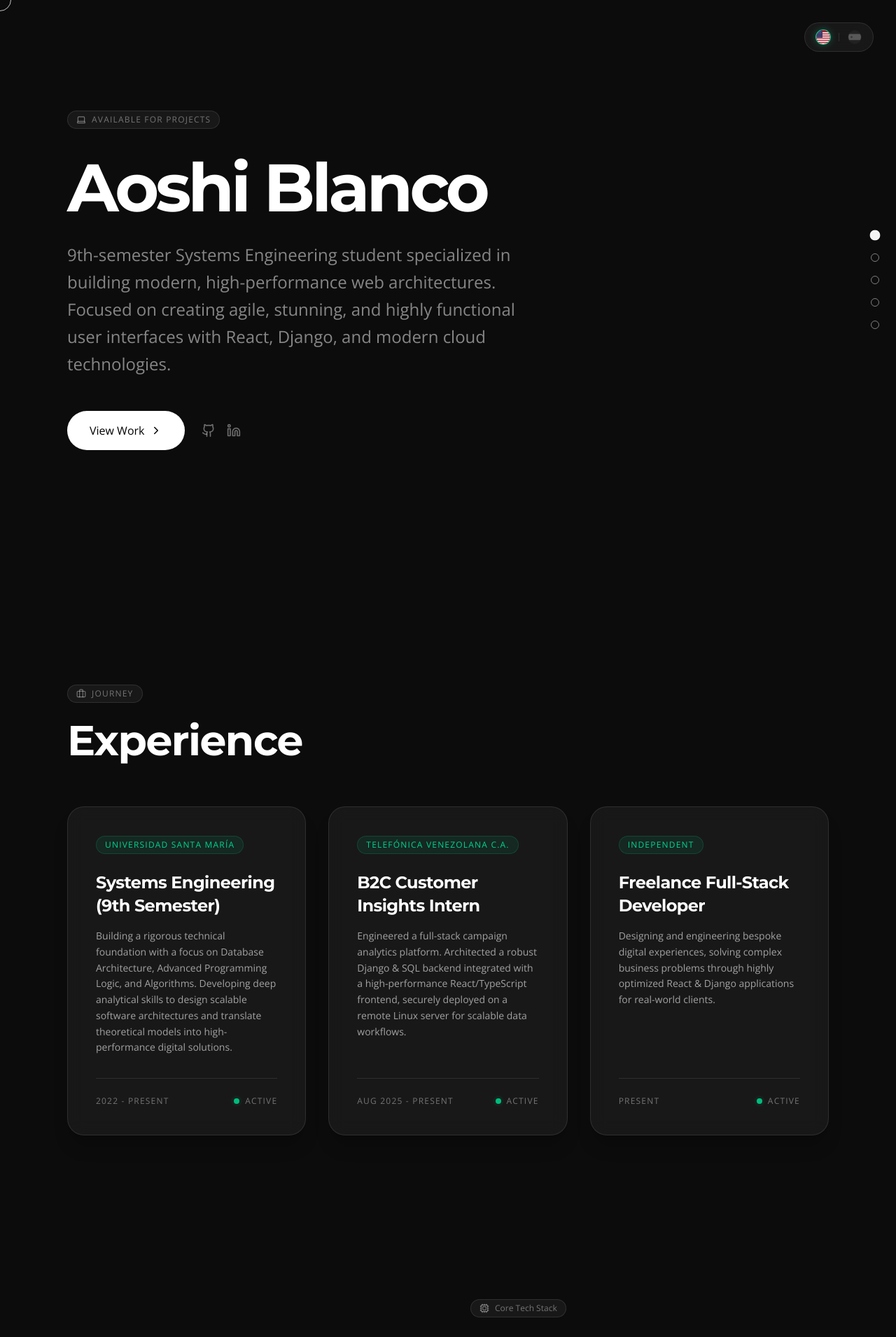
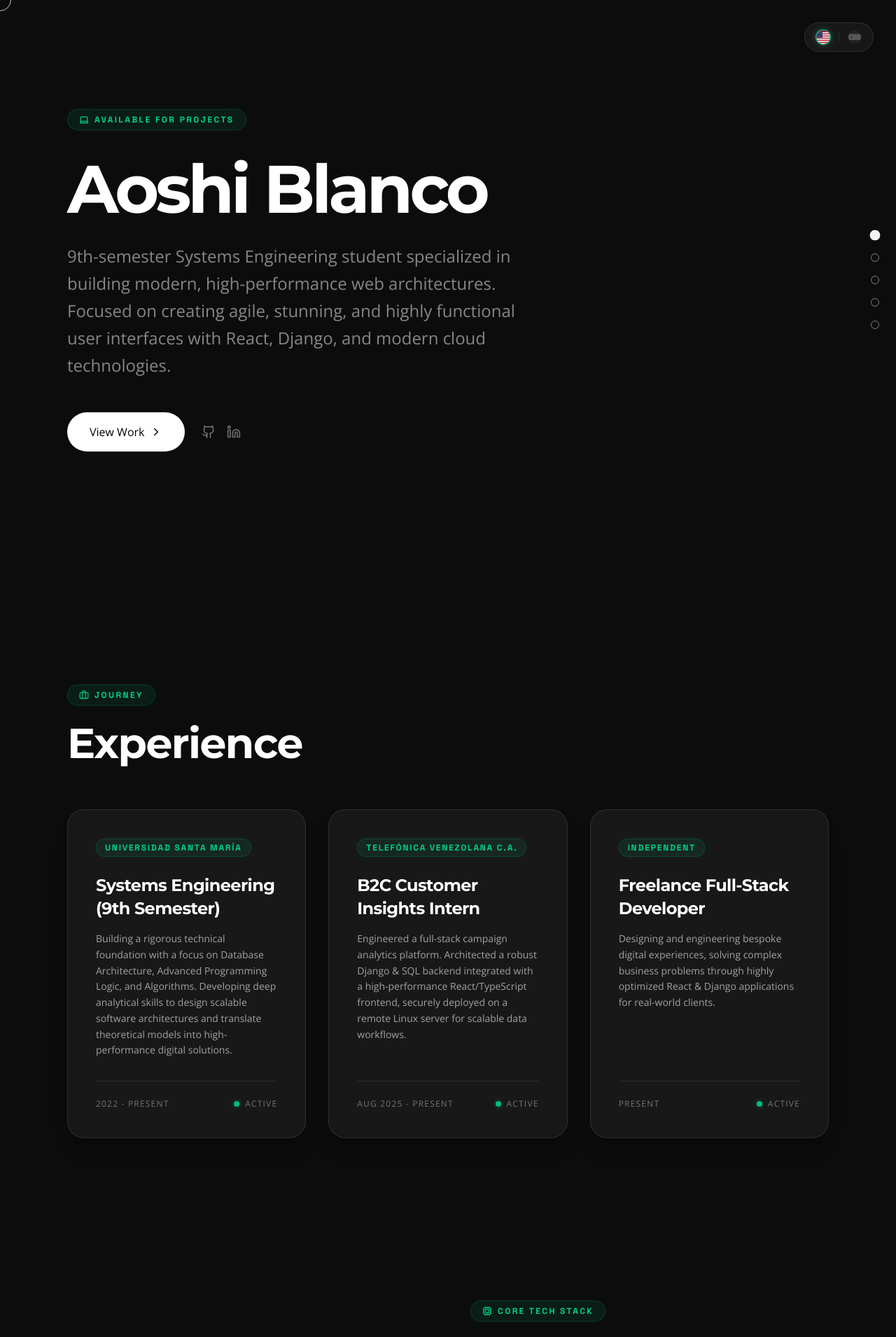
Before and after one commit to Aoshi346/Personal_Portfolio, a React (Vite) app: page / in a window 1280 px wide. Shown: the top 1910 px of the page at 70% size. Built offline with nearby package versions, Linux system fonts and the light colour scheme; the HTML template or start-up script is replaced by a standard one; a web font is replaced by a local one.

Commit message:
chore: improved preloader speed and fixed text in badges showing incorrect font

```diff
--- a/index.html
+++ b/index.html
@@ -42,7 +42,7 @@
 
     <link rel="preconnect" href="https://fonts.googleapis.com" />
     <link rel="preconnect" href="https://fonts.gstatic.com" crossorigin />
-    <link href="https://fonts.googleapis.com/css2?family=Montserrat:wght@400;700&family=Open+Sans:wght@300;400&display=swap" rel="stylesheet">
+    <link href="https://fonts.googleapis.com/css2?family=Montserrat:wght@400;700&family=Open+Sans:wght@300;400&family=Outfit:wght@500;700&family=Space+Grotesk:wght@500;700&display=swap" rel="stylesheet">
   </head>
   <body>
     <div id="root"></div>
--- a/src/components/dom/Preloader.tsx
+++ b/src/components/dom/Preloader.tsx
@@ -15,7 +15,7 @@ export default function Preloader({ onComplete }: PreloaderProps) {
     // Initial entrance for background
     gsap.to(".preloader-bg", {
       opacity: 1,
-      duration: 0.5,
+      duration: 0.3,
     });
 
     // Simulate progress and animate text
@@ -31,16 +31,16 @@ export default function Preloader({ onComplete }: PreloaderProps) {
         exitTl.to(".hello-char", {
           opacity: 0,
           y: -20,
-          stagger: 0.02,
-          duration: 0.5,
+          stagger: 0.015,
+          duration: 0.3,
           ease: "power2.in"
         });
 
         exitTl.to(".preloader-bg", {
           opacity: 0,
-          duration: 0.8,
+          duration: 0.5,
           ease: "power4.inOut"
-        }, "-=0.3");
+        }, "-=0.2");
       }
     });
 
@@ -56,20 +56,20 @@ export default function Preloader({ onComplete }: PreloaderProps) {
     tl.to(paths, {
       opacity: 1,
       strokeDashoffset: 0,
-      duration: 0.3,
-      stagger: 0.15, // Faster, overlapping sequential starts
+      duration: 0.2,
+      stagger: 0.08, // Faster, overlapping sequential starts
       ease: "power1.inOut",
-    }, 0.2);
+    }, 0.15);
 
     // Faster fill at the end
     tl.to(paths, {
       fill: "white",
-      duration: 0.4,
+      duration: 0.2,
       ease: "power2.out"
-    }, ">-0.05");
+    }, ">-0.03");
 
     tl.to({}, {
-      duration: 3.2, // Snappy overall duration
+      duration: 1.8, // Snappy overall duration
       onUpdate: function() {
         if (!isCancelled) {
           setProgress(Math.round(this.progress() * 100));
--- a/src/components/dom/Sections.tsx
+++ b/src/components/dom/Sections.tsx
@@ -183,7 +183,7 @@ export default function Sections({ language, loaded }: { language: Language, loa
       >
 
         <div className="reveal-content max-w-2xl relative z-10">
-          <div className="stagger-item mb-6 inline-flex items-center gap-2 px-3 py-1 rounded-full bg-white/5 border border-white/10 text-white/40 text-[10px] md:text-xs tracking-widest uppercase">
+          <div className="stagger-item mb-6 inline-flex items-center gap-2 px-4 py-1.5 rounded-full bg-emerald-500/10 border border-emerald-500/20 text-emerald-400 text-[10px] md:text-xs font-bold tracking-[0.2em] uppercase badge-font backdrop-blur-md shadow-[0_0_20px_rgba(52,211,153,0.05)]">
             <Laptop size={14} /> {translations[language].hero.tag}
           </div>
 
@@ -222,7 +222,7 @@ export default function Sections({ language, loaded }: { language: Language, loa
         className="min-h-screen py-32 px-12 md:px-24 relative overflow-hidden flex items-center"
       >
         <div className="reveal-content w-full max-w-7xl mx-auto relative z-10">
-          <div className="stagger-item mb-6 inline-flex items-center gap-2 px-3 py-1 rounded-full bg-white/5 border border-white/10 text-white/40 text-xs uppercase tracking-widest">
+          <div className="stagger-item mb-6 inline-flex items-center gap-2 px-4 py-1.5 rounded-full bg-emerald-500/10 border border-emerald-500/20 text-emerald-400 text-[10px] md:text-xs font-bold tracking-[0.2em] uppercase badge-font backdrop-blur-md shadow-[0_0_20px_rgba(52,211,153,0.05)]">
             <Briefcase size={14} /> {t.experience.tag}
           </div>
           <h2 className="stagger-item text-4xl md:text-6xl font-bold text-white mb-16 tracking-tight">
@@ -238,7 +238,7 @@ export default function Sections({ language, loaded }: { language: Language, loa
                 <div className="absolute -inset-full bg-gradient-to-tr from-emerald-500/0 via-emerald-500/10 to-transparent opacity-0 group-hover:opacity-100 transition-opacity duration-700 blur-2xl pointer-events-none" />
 
                 <div className="mb-auto relative z-10">
-                  <div className="inline-flex items-center gap-2 px-3 py-1 rounded-full bg-emerald-500/10 text-emerald-400 border border-emerald-500/20 text-[10px] md:text-xs tracking-widest font-semibold uppercase mb-6">
+                  <div className="inline-flex items-center gap-2 px-3 py-1 rounded-full bg-emerald-500/10 text-emerald-400 border border-emerald-500/20 text-[10px] md:text-xs tracking-[0.15em] font-bold uppercase badge-font mb-6 shadow-[0_0_15px_rgba(52,211,153,0.05)]">
                     {item.company}
                   </div>
                   <h3 className="text-xl md:text-2xl font-bold text-white mb-4 tracking-tight leading-snug">
@@ -289,7 +289,7 @@ export default function Sections({ language, loaded }: { language: Language, loa
           </div>
 
           <div className="text-right md:text-left max-w-xl md:max-w-none md:ml-auto pointer-events-auto">
-            <div className="stagger-item mb-6 inline-flex items-center gap-2 px-3 py-1 rounded-full bg-white/5 border border-white/10 text-white/40 text-xs md:ml-0 ml-auto">
+            <div className="stagger-item mb-6 inline-flex items-center gap-2 px-4 py-1.5 rounded-full bg-emerald-500/10 border border-emerald-500/20 text-emerald-400 text-[10px] md:text-xs font-bold tracking-[0.2em] uppercase badge-font backdrop-blur-md shadow-[0_0_20px_rgba(52,211,153,0.05)] md:ml-0 ml-auto">
               <Cpu size={14} /> {t.skills.tag}
             </div>
             <h2 className="stagger-item text-4xl md:text-6xl font-bold text-white mb-8 italic">
@@ -327,7 +327,7 @@ export default function Sections({ language, loaded }: { language: Language, loa
         className="min-h-screen py-32 px-12 md:px-24 relative overflow-hidden flex items-center"
       >
         <div className="reveal-content relative z-10 w-full max-w-6xl mx-auto">
-          <div className="stagger-item mb-6 inline-flex items-center gap-2 px-3 py-1 rounded-full bg-white/5 border border-white/10 text-white/40 text-xs">
+          <div className="stagger-item mb-6 inline-flex items-center gap-2 px-4 py-1.5 rounded-full bg-emerald-500/10 border border-emerald-500/20 text-emerald-400 text-[10px] md:text-xs font-bold tracking-[0.2em] uppercase badge-font backdrop-blur-md shadow-[0_0_20px_rgba(52,211,153,0.05)]">
             <Layout size={14} /> {t.projects.tag}
           </div>
           <h2 className="stagger-item text-4xl md:text-6xl font-bold text-white mb-16 tracking-tight">
@@ -380,7 +380,7 @@ export default function Sections({ language, loaded }: { language: Language, loa
                     return (
                       <span
                         key={tag.name}
-                        className="flex items-center gap-1.5 text-[11px] font-semibold uppercase tracking-widest px-3 py-1.5 rounded-full bg-white/5 text-white/50 border border-white/10 hover:bg-white/10 hover:text-white transition-colors cursor-default"
+                        className="flex items-center gap-1.5 text-[10px] font-bold uppercase tracking-[0.15em] px-3 py-1.5 rounded-full bg-white/5 text-white/50 border border-white/10 hover:bg-white/10 hover:text-white transition-colors cursor-default badge-font"
                       >
                         <TagIcon size={12} />
                         {tag.name}
@@ -421,7 +421,7 @@ export default function Sections({ language, loaded }: { language: Language, loa
                   ].map(({ label, Icon }) => (
                     <span
                       key={label}
-                      className="flex items-center gap-2 text-white/40 text-sm md:text-base font-light tracking-wide border border-white/10 px-4 py-2 rounded-full bg-white/5 group-hover:bg-white/10 group-hover:border-white/20 group-hover:text-white/90 transition-all duration-300"
+                      className="flex items-center gap-2 text-white/40 text-xs md:text-sm font-bold tracking-[0.1em] border border-white/10 px-4 py-2 rounded-full bg-white/5 group-hover:bg-white/10 group-hover:border-white/20 group-hover:text-white/90 transition-all duration-300 badge-font"
                     >
                       <Icon size={16} className="text-emerald-400/50 group-hover:text-emerald-400 transition-colors" />
                       {label}
@@ -448,7 +448,7 @@ export default function Sections({ language, loaded }: { language: Language, loa
         className="h-screen flex items-center justify-start px-12 md:px-24 relative overflow-hidden"
       >
         <div className="reveal-content max-w-xl relative z-10">
-          <div className="stagger-item mb-6 inline-flex items-center gap-2 px-3 py-1 rounded-full bg-white/5 border border-white/10 text-white/40 text-xs">
+          <div className="stagger-item mb-6 inline-flex items-center gap-2 px-4 py-1.5 rounded-full bg-emerald-500/10 border border-emerald-500/20 text-emerald-400 text-[10px] md:text-xs font-bold tracking-[0.2em] uppercase badge-font backdrop-blur-md shadow-[0_0_20px_rgba(52,211,153,0.05)]">
             <Mail size={14} /> {t.contact.tag}
           </div>
           <h2 className="stagger-item text-4xl md:text-6xl font-bold text-white mb-8">
--- a/src/index.css
+++ b/src/index.css
@@ -13,6 +13,10 @@
   text-rendering: optimizeLegibility;
   -webkit-font-smoothing: antialiased;
   -moz-osx-font-smoothing: grayscale;
+}
+
+.badge-font {
+  font-family: 'Space Grotesk', sans-serif;
 }
 
 h1, h2, h3, h4, h5, h6 {
```
